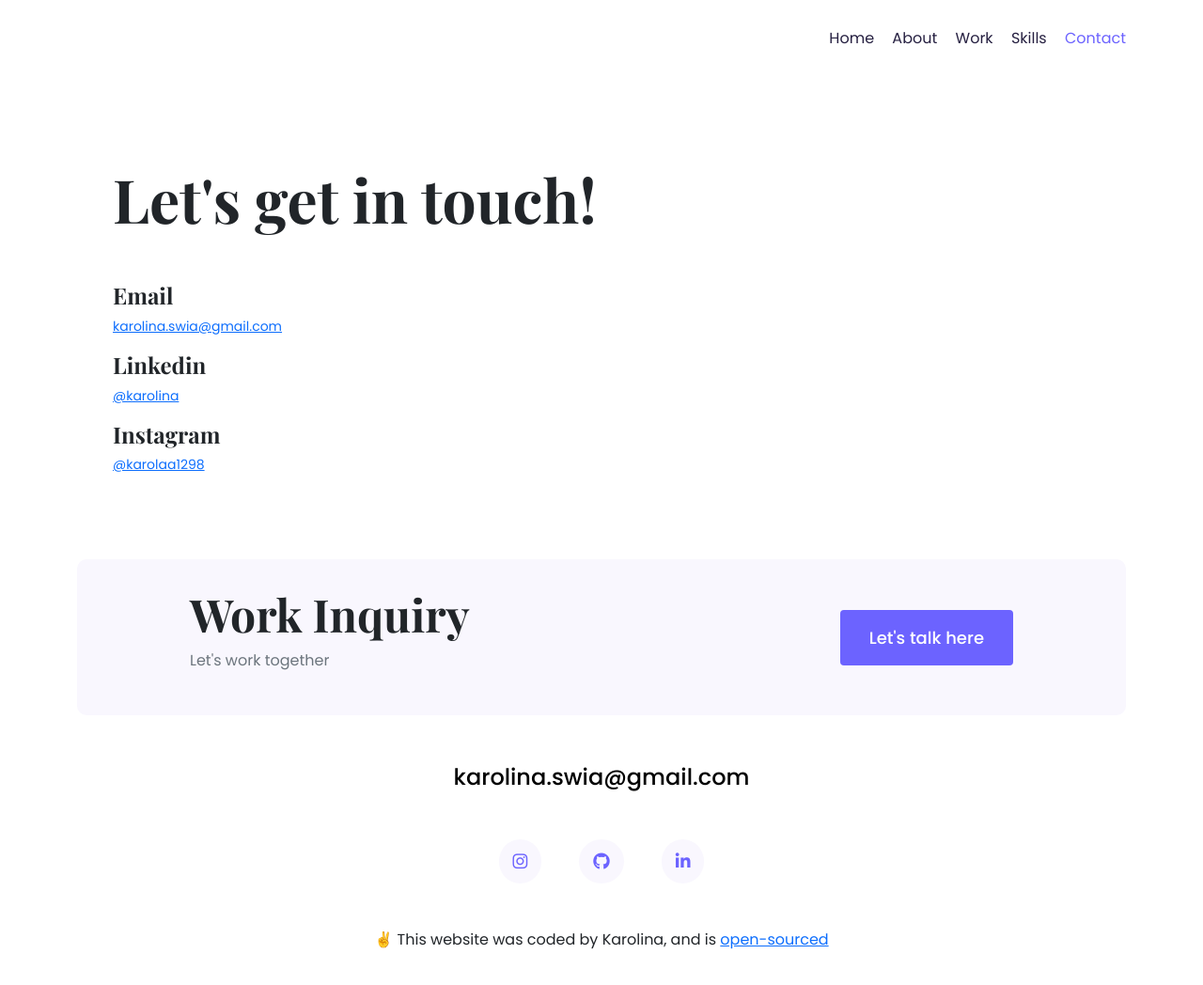
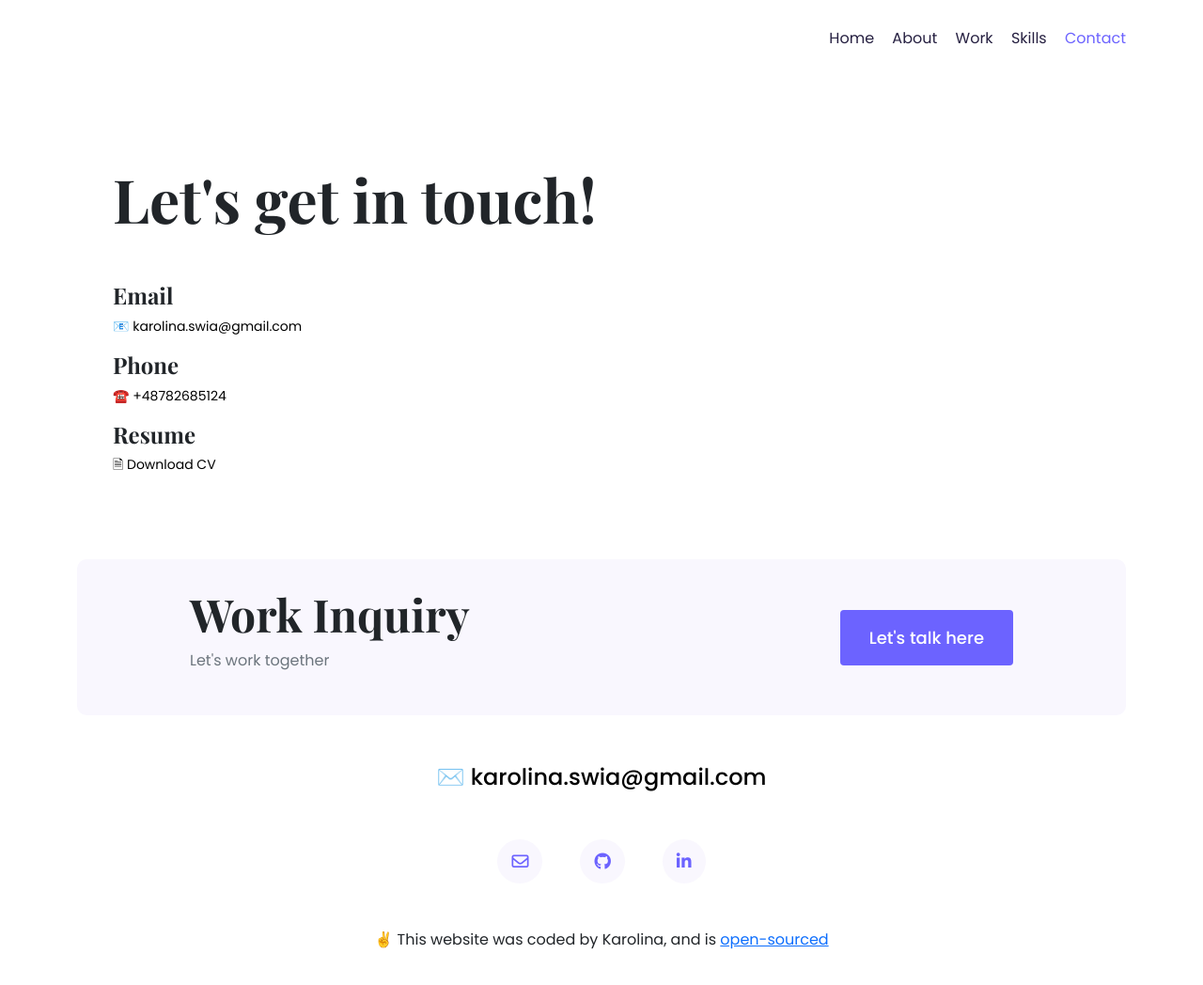
Before and after one commit to Karolinaa12/Portfolio-figma-project, a plain HTML site: page contact.html in a window 1280 px wide. Shown: the whole page at 94% size. Drawn offline with nearby package versions, Linux system fonts and the light colour scheme.

Commit message:
Changed contact links on contact page

```diff
--- a/contact.html
+++ b/contact.html
@@ -62,29 +62,31 @@
     <div class="content-container container">
       <div class="content">
         <h1 class="mb-5">Let's get in touch!</h1>
+
         <h3>Email</h3>
         <p>
           <a href="mailto:karolina.swia@gmail.com" title="Mail link"
-            >karolina.swia@gmail.com</a
+            >📧 karolina.swia@gmail.com</a
           >
         </p>
-        <h3>Linkedin</h3>
+        <h3>Phone</h3>
         <p>
           <a
-            href="https://www.linkedin.com/in/karolina-%C5%9Bwiatowiec-78621a246/"
+            href="tel:+48782685124"
             target="_blank"
-            title="Linkedin profile"
+            title="Telephone number link"
           >
-            @karolina</a
+            ☎️ +48782685124</a
           >
         </p>
-        <h3>Instagram</h3>
+        <h3>Resume</h3>
         <p>
           <a
-            href="https://www.instagram.com/karolaa1298/"
+            href="/images/about-photo.png"
+            download="CV_KarolinaSwiatowiec-Szczepanska"
             target="_blank"
-            title="Instagram profile"
-            >@karolaa1298</a
+            title="CV file"
+            >🗎 Download CV</a
           >
         </p>
       </div>
@@ -113,15 +115,15 @@
           href="mailto:karolina.swia@gmail.com"
           class="email-link mb-5"
           title="Mail link"
-          >karolina.swia@gmail.com</a
+          >✉️ karolina.swia@gmail.com</a
         >
       </div>
       <div class="contact-links d-flex justify-content-center mb-5">
         <a
-          href="https://www.instagram.com/karolaa1298/"
+          href="mailto:karolina.swia@gmail.com"
           target="_blank"
-          title="Instagram profile"
-          ><i class="fa-brands fa-instagram"></i
+          title="Mail link"
+          ><i class="fa-regular fa-envelope"></i
         ></a>
         <a
           href="https://github.com/Karolinaa12"
--- a/src/styles.css
+++ b/src/styles.css
@@ -136,6 +136,16 @@ footer .contact-links a:hover {
   font-weight: 400;
 }
 
+.content a {
+  text-decoration: none;
+  color: #000;
+}
+
+.content a:hover {
+  text-decoration: none;
+  color: var(--branding-color);
+}
+
 .hero h2 {
   font-size: 24px;
   line-height: 36px;
```
